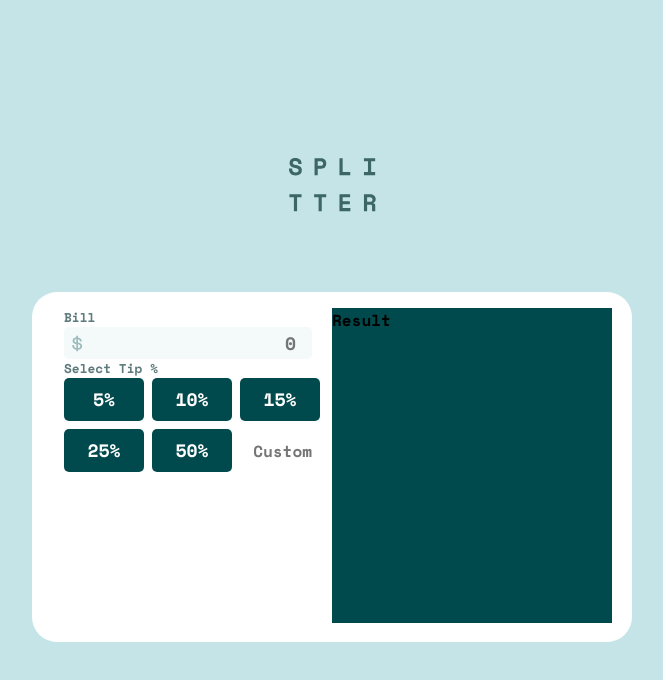
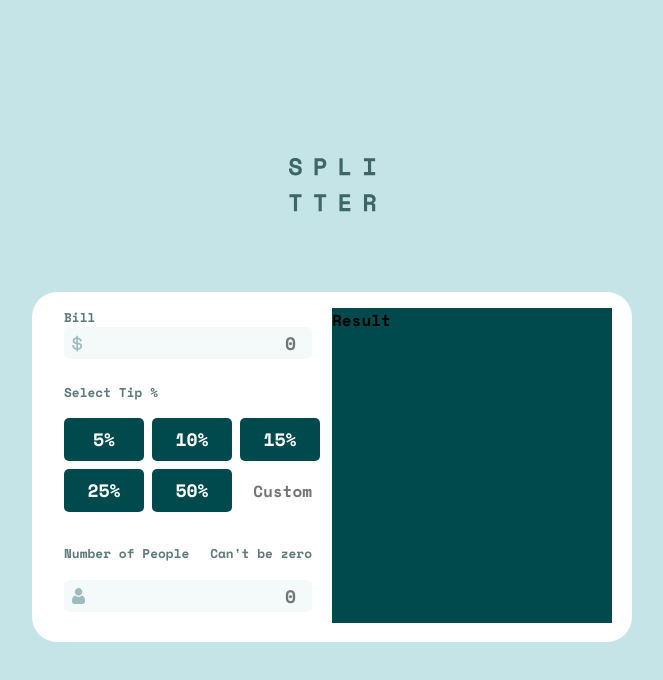
Before and after one commit to okutewonah/fm-tip-calculator, a React (Create React App) app: page / in a window 1280 px wide. Shown: the top 680 px of the page, without its empty margins (308-971 px from the left). Built offline with nearby package versions, Linux system fonts and the light colour scheme.

Commit message:
create and style people section

```diff
--- a/src/App.css
+++ b/src/App.css
@@ -114,6 +114,12 @@ input {
   color: var(--very-dark-cyan);
   font-size: 18px;
 }
+.bill-input {
+  margin-bottom: 1.5rem;
+}
+h2 {
+  margin: 1rem 0;
+}
 .tips {
   display: grid;
   grid-template-columns: 1fr 1fr 1fr;
@@ -130,6 +136,27 @@ input {
   color: var(--white);
   border-radius: 5px;
   border: none;
+}
+.people {
+  margin: 1rem 0;
+}
+.people__heading {
+  display: flex;
+  justify-content: space-between;
+}
+.people__field {
+  background-image: url('./assets/images/icon-person.svg');
+  background-position: left;
+  background-position-x: .5rem;
+  background-repeat: no-repeat;
+  width: 100%;
+  height: 32px;
+  padding: 1rem;
+  background-color: var(--very-light-grayish-cyan);
+  border: none;
+  border-radius: 5px;
+  color: var(--very-dark-cyan);
+  font-size: 18px;
 }
 button {
   font-size: 18px;
--- a/src/components/Bill.js
+++ b/src/components/Bill.js
@@ -18,7 +18,17 @@ const Bill = () => {
         <button>50%</button>
         <input type='number' className='custom' placeholder='Custom' />
       </div>
-      {/* Tip Selection */}
+      {/* End Tip Selection */}
+
+      {/* People */}
+      <div className='people'>
+        <div className='people__heading'>
+          <h2>Number of People</h2>
+          <h2 className='error'>Can't be zero</h2>
+        </div>
+        <input type='number' className='people__field' placeholder='0' />
+      </div>
+      {/* End People */}
 
     </div>
   )
```
Also changed, not shown: 1 other file (tests, documents, lock files or other folders).
